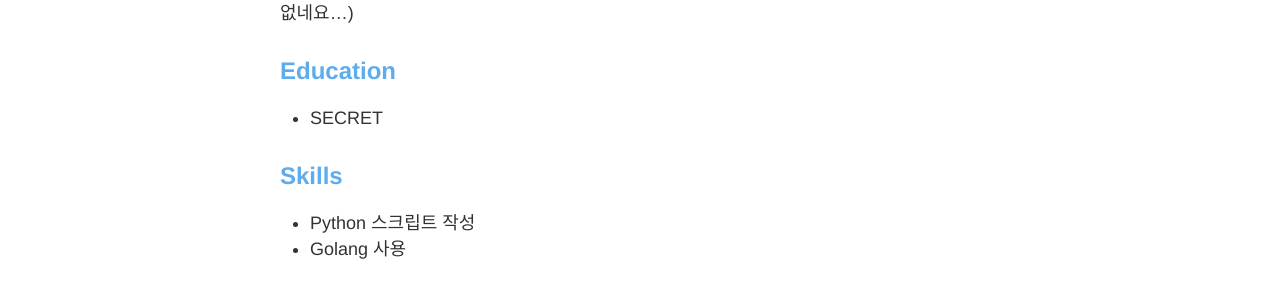
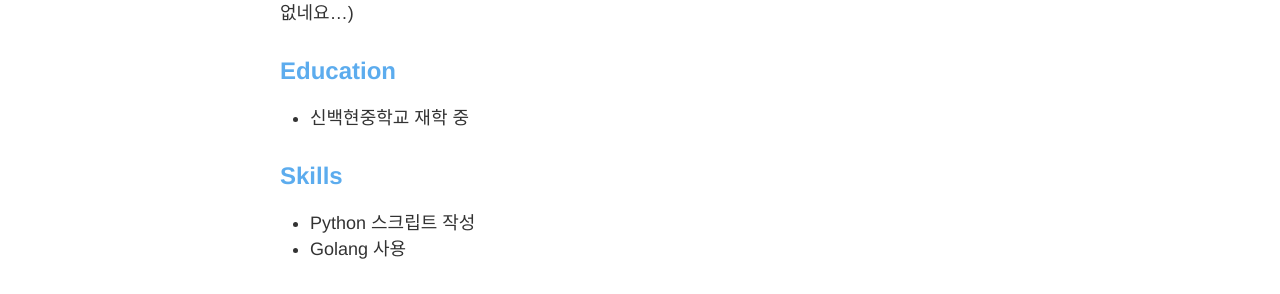
Before and after one commit to joshua1b/joshua1b.github.io, a Jekyll site: the page built from about.md, in a window 1280 px wide. Shown: the part 763-1057 px from the top of the page. Built offline with Jekyll 4.4.1, drawn with Linux system fonts in a browser that asks for light colours; nearby versions of some CDN libraries.

Commit message:
Fixed about me.

```diff
--- a/about.md
+++ b/about.md
@@ -11,7 +11,7 @@ Go언어를 배우고 있다.
 
 ## Education
 
-* SECRET
+* 신백현중학교 재학 중
 
 ## Skills
 
```
